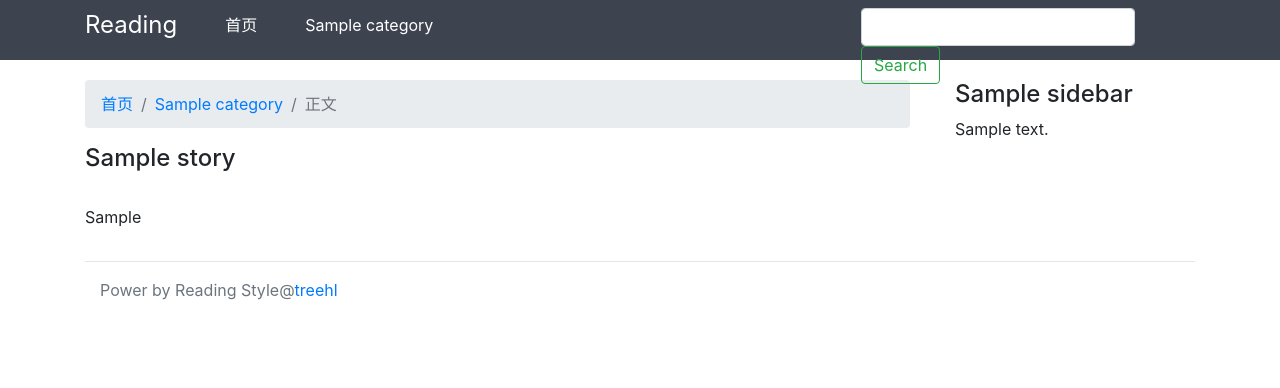
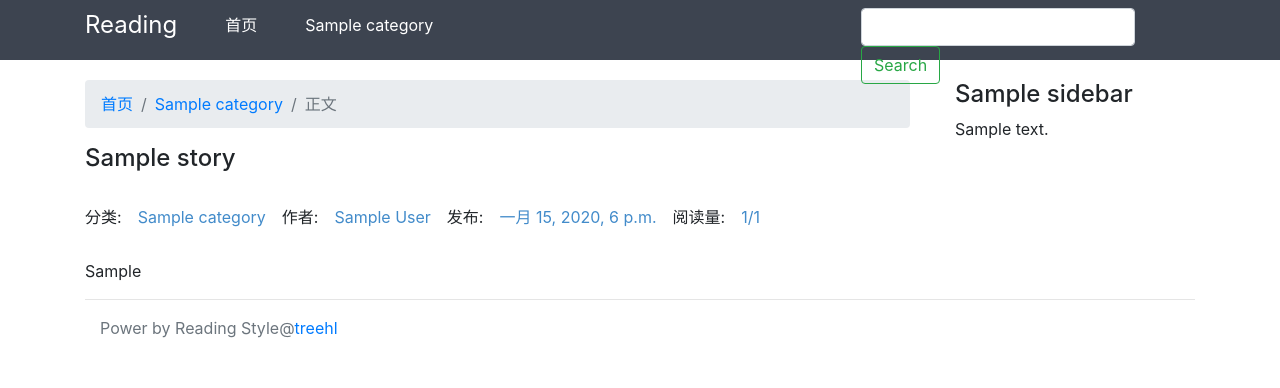
Before and after one commit to Family-TreeSY/reading, a Django app: a page that uses reading/reading/themes/default/template/book/detail.html in a window 1280 px wide. Shown: the top 388 px of the page. Run offline with Django 3.2, Linux system fonts and the light colour scheme; tables that the repository leaves empty hold one stand-in row (values such as "Sample post"); some libraries are stand-ins or nearby versions.

Commit message:
'初步完成pv,uv'

```diff
--- a/reading/book/admin.py
+++ b/reading/book/admin.py
@@ -39,6 +39,8 @@ class StoryAdmin(BaseOwnerAdmin):
         'is_markdown',
         'author',
         'user',
+        'pv',
+        'uv',
         'created_time',
         'operator',
     )
--- a/reading/book/models.py
+++ b/reading/book/models.py
@@ -4,6 +4,7 @@ from __future__ import unicode_literals
 import markdown
 
 from django.db import models
+from django.db.models import F
 from django.contrib.auth.models import User
 
 
@@ -33,6 +34,8 @@ class Story(models.Model):
     name = models.CharField(max_length=50, verbose_name='名称')
     desc = models.CharField(max_length=200, verbose_name='简述')
     status = models.PositiveIntegerField(default=1, choices=STATUS_ITEMS, verbose_name='状态')
+    pv = models.PositiveIntegerField(default=0, verbose_name='Page_View')
+    uv = models.PositiveIntegerField(default=0, verbose_name='Unique_Visitor')
     is_markdown = models.BooleanField(default=True, verbose_name='使用markdown')
     html = models.TextField(default='', verbose_name='html渲染后的页面', help_text='正文可以使用markdown')
     content = models.TextField(verbose_name='详情页')
@@ -43,6 +46,7 @@ class Story(models.Model):
     created_time = models.DateTimeField(auto_now_add=True, verbose_name='创建时间')
 
     def save(self, *args, **kwargs):
+        # 覆写save是因为需要对html进行渲染
         if self.is_markdown:
             self.html = markdown.markdown(
                 self.content, extensions=[
@@ -53,6 +57,12 @@ class Story(models.Model):
             )
         return super(Story, self).save(*args, **kwargs)
 
+    def increase_pv(self):
+        return type(self).objects.filter(id=self.id).update(pv=F('pv') + 1)
+
+    def increase_uv(self):
+        return type(self).objects.filter(id=self.id).update(uv=F('uv') + 1)
+
     class Meta:
         verbose_name = verbose_name_plural = '图书'
         ordering = ['-id']
--- a/reading/book/views.py
+++ b/reading/book/views.py
@@ -74,6 +74,17 @@ class BookView(CommonMixin, DetailView):
     template_name = 'book/detail.html'
     context_object_name = 'story'
 
+    def get(self, request, *args, **kwargs):
+        # 覆写get方法是因为每当文章被访问一次，pvuv就+1
+        # get方法会返回一个HttpResponse实例
+        response = super(BookView, self).get(request, *args, **kwargs)
+        self.pv_uv()
+        return response
+
+    def pv_uv(self):
+        self.object.increase_pv()
+        self.object.increase_uv()
+
 
 # def get_common_context():
 #     """ 分类
--- a/reading/reading/themes/default/template/book/detail.html
+++ b/reading/reading/themes/default/template/book/detail.html
@@ -7,9 +7,13 @@
 
 {% block content %}
 <html>
-<head>
-    <meta charset="utf-8">
-</head>
+<body>
+<style>
+    .story-element-content {
+        padding-top: 30px;
+    }
+</style>
+
 <nav aria-label="breadcrumb">
   <ol class="breadcrumb">
     <li class="breadcrumb-item"><a href="/">首页</a></li>
@@ -17,9 +21,22 @@
     <li class="breadcrumb-item active" aria-current="page">正文</li>
   </ol>
 </nav>
-<ul>
-    <h4>{{ story.name }}</h4><br/>
+
+<h4>{{ story.name }}</h4><br/>
+<div>
+  <nav class="nav">
+      分类:<a class="nav-link post-element-nav" href="{% url 'category' story.category_id %}">{{ story.category }}</a>
+      作者:<a class="nav-link post-element-nav" href="#">{{ story.author }}</a>
+      发布:<a class="nav-link post-element-nav" href="#">{{ story.created_time }}</a>
+      阅读量:<a class="nav-link post-element-nav" href="#">{{ story.pv }}/{{ story.uv }}</a>
+  </nav>
+</div>
+
+<div class="story-element-content">
     {{ story.html|safe }}
-</ul>
+</div>
+
+{% endblock %}
+
+</body>
 </html>
-{% endblock %}
--- a/reading/reading/themes/default/template/book/list.html
+++ b/reading/reading/themes/default/template/book/list.html
@@ -19,6 +19,7 @@
                   分类:<a class="nav-link post-element-nav" href="{% url 'category' book.category_id %}">{{ book.category }}</a>
                   作者:<a class="nav-link post-element-nav" href="#">{{ book.author }}</a>
                   发布:<a class="nav-link post-element-nav" href="#">{{ book.created_time }}</a>
+                  阅读量:<a class="nav-link post-element-nav" href="#">{{ book.pv }}</a>
               </nav>
           </div>
           <div>
```
Also changed, not shown: reading/book/migrations/0008_auto_20180705_1046.py (added).
